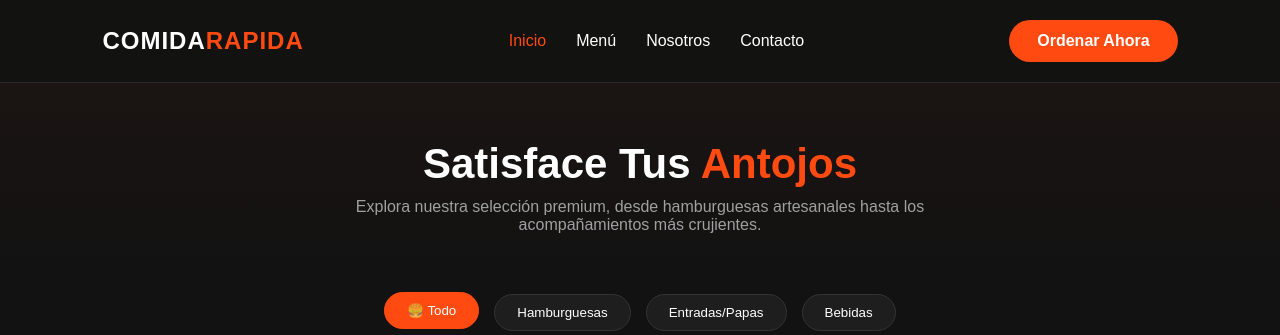
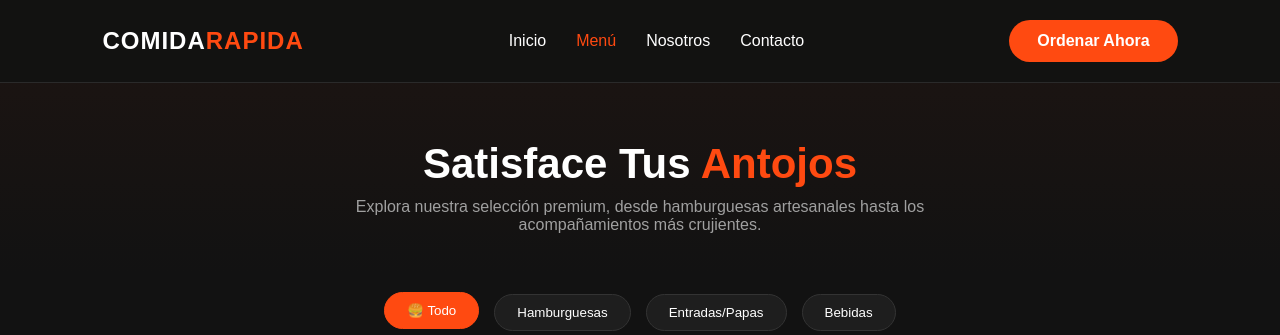
Before and after one commit to brayanmercadogg-hash/mipagina, a Python web app: template templates/menu.html in a window 1280 px wide. Shown: the top 335 px of the page. Run offline with Jinja, Linux system fonts and the light colour scheme; the template is opened without the code that fills it, so the values that code supplies are empty.

Commit message:
Update menu.html

```diff
--- a/templates/menu.html
+++ b/templates/menu.html
@@ -12,8 +12,8 @@
         <div class="logo">COMIDA<span>RAPIDA</span></div>
 
         <nav class="nav-links" id="nav">
-            <a href="https://brayanmercadogg-hash.github.io/mipagina/index.html" class="active">Inicio</a>
-            <a href="menu">Menú</a>
+            <a href="https:../index.html">Inicio</a>
+            <a href="menu"class="active">Menú</a>
             <a href="nosotros">Nosotros</a>
             <a href="contacto">Contacto</a>
         </nav>
@@ -21,8 +21,8 @@
     </header>
 
     <nav class="nav-mobile">
-        <a href=" ../home" class="active">🏠<span>Inicio</span></a>
-        <a href="menu">🍔 <span>Menú</span>  </a>
+        <a href=" ../index.html">🏠<span>Inicio</span></a>
+        <a href="menu"class="active">🍔 <span>Menú</span>  </a>
         <a href="nosotros">👥 <span>Nosotros</span></a>
         <a href="contacto">📞 <span>Contacto</span></a>
 
```
